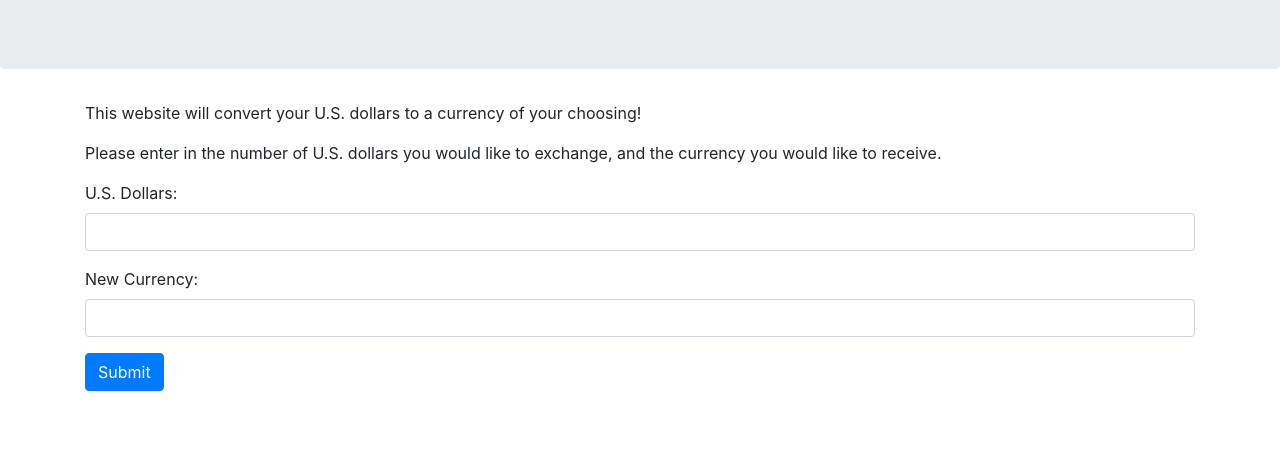
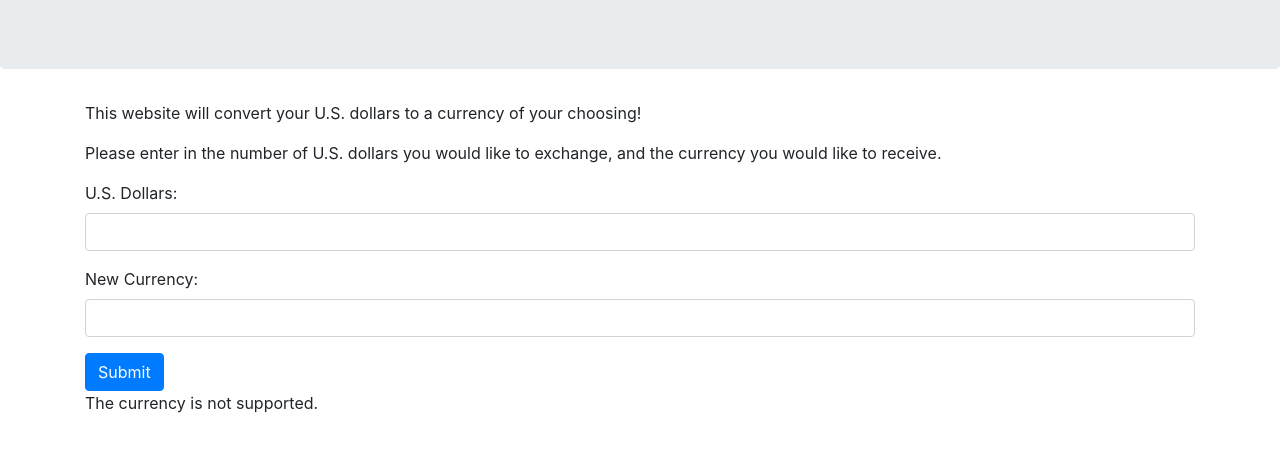
Before and after one commit to shanencross/currency-exchanger, a website built with webpack: page src/index.html in a window 1280 px wide. Shown: the part 115-566 px from the top of the page. Built offline with nearby package versions, Linux system fonts and the light colour scheme.

Commit message:
Add div for showing invalid currency error message

```diff
--- a/src/index.html
+++ b/src/index.html
@@ -29,6 +29,10 @@
 		<div id="results">
 			<p>You will receive <span id="converted-money"></span> of the <span id="new-currency"></span> currency</p>
 		</div>
+
+		<div id="invalid-currency-message">
+			<p>The currency <span id="invalid-currency"></span> is not supported.</p>
+		</div>
 	</div>
 </body>
 </html>
```
